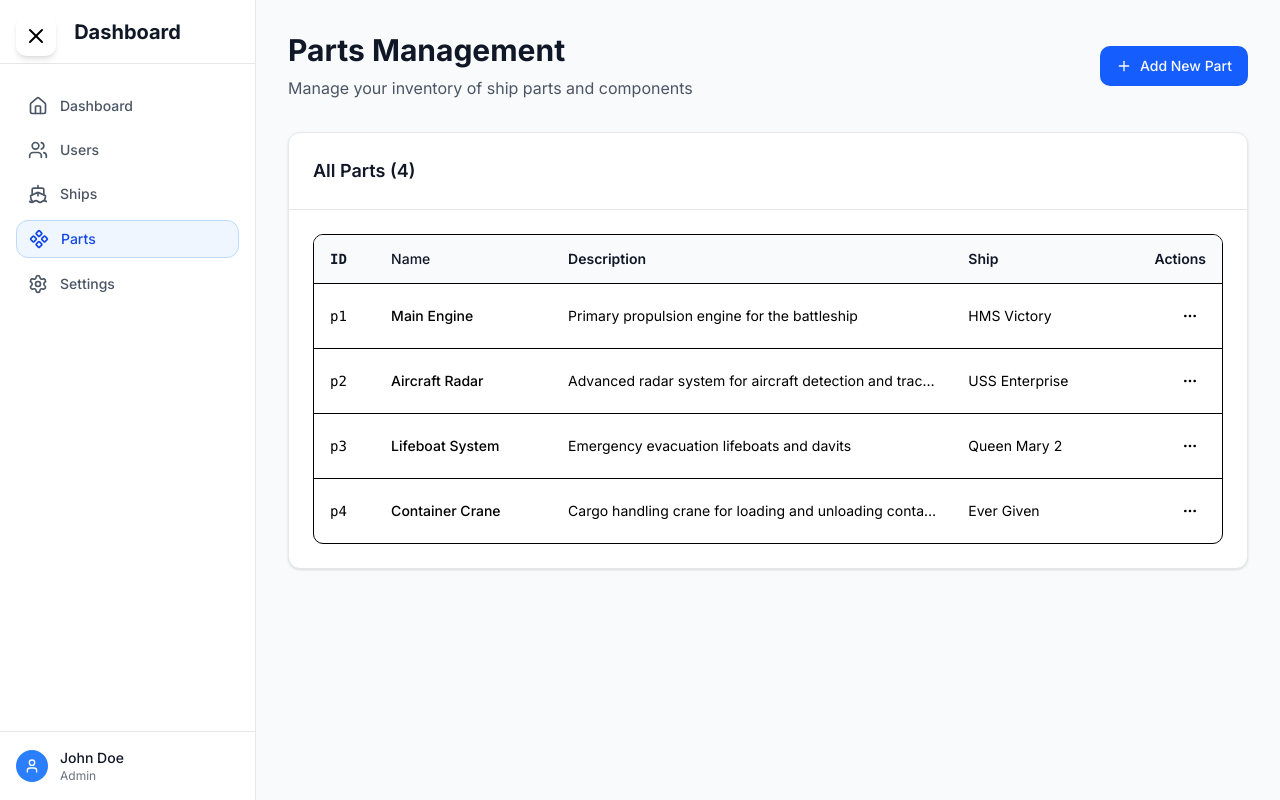
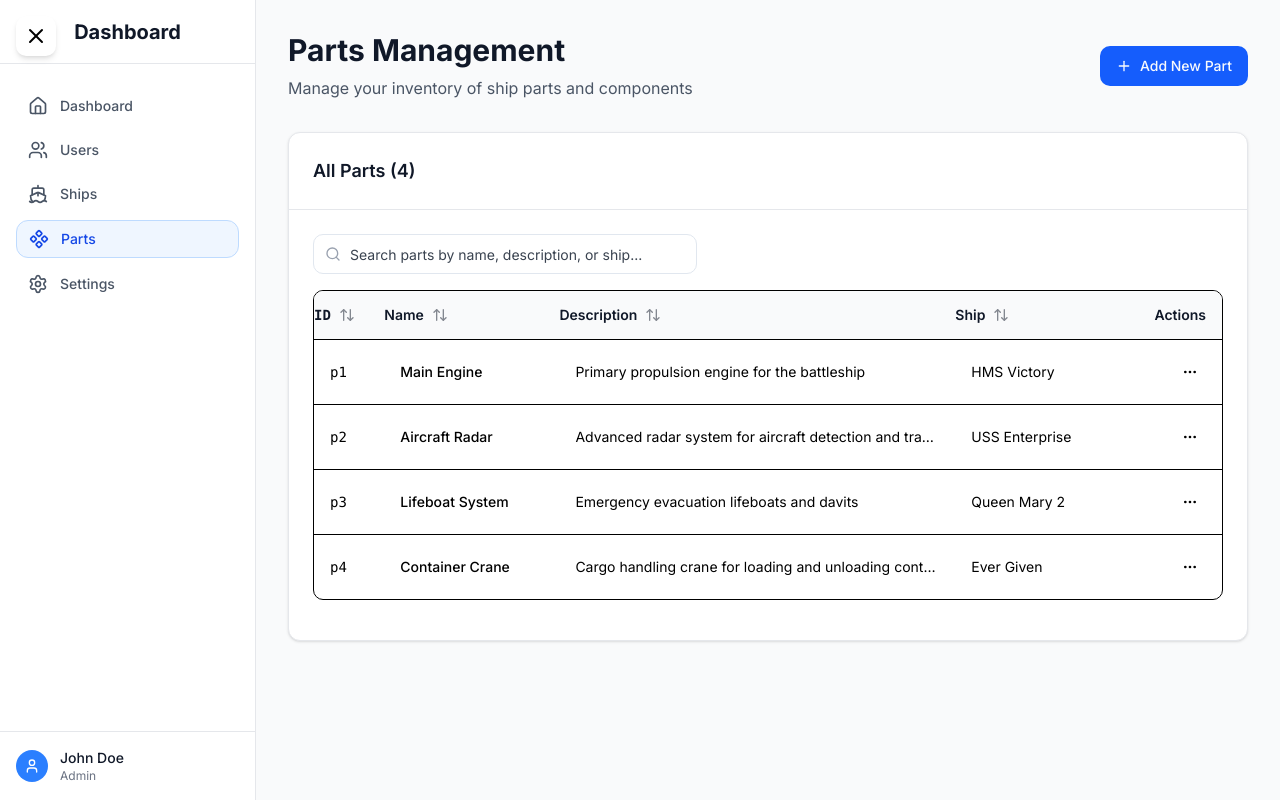
Before and after one commit to JuaisFloresR/naval_project, a Next.js app: page /parts in a window 1280 px wide. Built offline with nearby package versions, Linux system fonts and the light colour scheme.

Commit message:
Add search, sort, and loading skeletons to tables
Enhanced EntityTable with search, sorting, and loading skeleton support. Updated PartsTable and ShipTable to enable column sorting, pass loading state, and customize search placeholders. Added a reusable Skeleton UI component for loading states.

```diff
--- a/src/components/EntityTable.tsx
+++ b/src/components/EntityTable.tsx
@@ -1,8 +1,10 @@
 'use client';
 
-import { useState, ReactNode } from 'react';
+import { useState, useMemo, ReactNode } from 'react';
 import Link from 'next/link';
 import { Button } from '@/components/ui/button';
+import { Input } from '@/components/ui/input';
+import { Skeleton } from '@/components/ui/skeleton';
 import {
   Table,
   TableBody,
@@ -27,7 +29,7 @@ import {
   AlertDialogHeader,
   AlertDialogTitle,
 } from '@/components/ui/alert-dialog';
-import { MoreHorizontal, Edit, Trash2 } from 'lucide-react';
+import { MoreHorizontal, Edit, Trash2, Search, ArrowUpDown, ArrowUp, ArrowDown, X } from 'lucide-react';
 
 // Column configuration for entity tables
 export interface EntityColumnConfig<T> {
@@ -37,6 +39,10 @@ export interface EntityColumnConfig<T> {
   render?: (row: T) => ReactNode;
   /** CSS classes for the cell */
   className?: string;
+  /** Enable sorting for this column (default: true) */
+  sortable?: boolean;
+  /** Custom function to get searchable text from this column */
+  getSearchText?: (row: T) => string;
 }
 
 // Configuration for mobile card fields
@@ -57,8 +63,15 @@ export interface EntityTableProps<T extends { id: string }> {
   entityTypeName: string;
   /** Empty state message */
   emptyMessage: string;
+  /** Show loading skeleton */
+  isLoading?: boolean;
+  /** Placeholder for search input */
+  searchPlaceholder?: string;
   onDelete: (id: string) => void;
 }
+
+type SortField = string | null;
+type SortDirection = 'asc' | 'desc' | null;
 
 export function EntityTable<T extends { id: string }>({
   data,
@@ -68,9 +81,14 @@ export function EntityTable<T extends { id: string }>({
   editBasePath,
   entityTypeName,
   emptyMessage,
+  isLoading = false,
+  searchPlaceholder = 'Search...',
   onDelete,
 }: EntityTableProps<T>) {
   const [deleteId, setDeleteId] = useState<string | null>(null);
+  const [searchTerm, setSearchTerm] = useState('');
+  const [sortField, setSortField] = useState<SortField>(null);
+  const [sortDirection, setSortDirection] = useState<SortDirection>(null);
 
   const handleDeleteConfirm = () => {
     if (deleteId) {
@@ -78,6 +96,95 @@ export function EntityTable<T extends { id: string }>({
       setDeleteId(null);
     }
   };
+
+  const handleSort = (columnKey: string, sortable: boolean = true) => {
+    if (!sortable) return;
+
+    if (sortField === columnKey) {
+      if (sortDirection === 'asc') {
+        setSortDirection('desc');
+      } else if (sortDirection === 'desc') {
+        setSortField(null);
+        setSortDirection(null);
+      } else {
+        setSortDirection('asc');
+      }
+    } else {
+      setSortField(columnKey);
+      setSortDirection('asc');
+    }
+  };
+
+  const getSortIcon = (columnKey: string, sortable: boolean = true) => {
+    if (!sortable) return null;
+    if (sortField !== columnKey) return <ArrowUpDown className="ml-2 h-4 w-4 opacity-50" />;
+    if (sortDirection === 'asc') return <ArrowUp className="ml-2 h-4 w-4" />;
+    if (sortDirection === 'desc') return <ArrowDown className="ml-2 h-4 w-4" />;
+    return <ArrowUpDown className="ml-2 h-4 w-4 opacity-50" />;
+  };
+
+  // Get searchable text for a column
+  const getColumnSearchText = (row: T, column: EntityColumnConfig<T>): string => {
+    if (column.getSearchText) {
+      return column.getSearchText(row);
+    }
+
+    if (column.render) {
+      // For rendered columns, try to extract text from the ReactNode
+      const rendered = column.render(row);
+      if (typeof rendered === 'string') return rendered;
+      if (typeof rendered === 'number') return String(rendered);
+      // For complex renders (like badges), fall back to the raw value
+      const value = (row as Record<string, unknown>)[column.key as string];
+      return value !== null && value !== undefined ? String(value) : '';
+    }
+
+    const value = (row as Record<string, unknown>)[column.key as string];
+    return value !== null && value !== undefined ? String(value) : '';
+  };
+
+  // Filtered and sorted data
+  const processedData = useMemo(() => {
+    let result = [...data];
+
+    // Apply search filter across ALL columns
+    if (searchTerm) {
+      const lowerSearch = searchTerm.toLowerCase();
+      result = result.filter(row => {
+        return columns.some(column => {
+          const searchText = getColumnSearchText(row, column);
+          return searchText.toLowerCase().includes(lowerSearch);
+        });
+      });
+    }
+
+    // Apply sorting
+    if (sortField && sortDirection) {
+      result.sort((a, b) => {
+        const column = columns.find(col => String(col.key) === sortField);
+        if (!column) return 0;
+
+        // Use search text for comparison (includes rendered values)
+        const aText = getColumnSearchText(a, column);
+        const bText = getColumnSearchText(b, column);
+
+        // Try numeric comparison first
+        const aNum = parseFloat(aText);
+        const bNum = parseFloat(bText);
+
+        if (!isNaN(aNum) && !isNaN(bNum)) {
+          return sortDirection === 'asc' ? aNum - bNum : bNum - aNum;
+        }
+
+        // Fall back to string comparison
+        return sortDirection === 'asc'
+          ? aText.localeCompare(bText)
+          : bText.localeCompare(aText);
+      });
+    }
+
+    return result;
+  }, [data, searchTerm, sortField, sortDirection, columns]);
 
   const renderCellValue = (row: T, column: EntityColumnConfig<T>): ReactNode => {
     if (column.render) {
@@ -87,8 +194,91 @@ export function EntityTable<T extends { id: string }>({
     return value !== undefined && value !== null ? String(value) : '';
   };
 
+  // Loading skeleton
+  if (isLoading) {
+    return (
+      <div className="w-full space-y-4">
+        {/* Search skeleton */}
+        <div className="flex items-center gap-2">
+          <Skeleton className="h-10 w-full max-w-sm" />
+        </div>
+
+        {/* Desktop table skeleton */}
+        <div className="hidden md:block">
+          <div className="rounded-md border overflow-hidden">
+            <div className="bg-gray-50 p-4">
+              <div className="flex gap-4">
+                {columns.map((col, i) => (
+                  <Skeleton key={i} className="h-5 flex-1" />
+                ))}
+                <Skeleton className="h-5 w-20" />
+              </div>
+            </div>
+            <div className="p-4 space-y-3">
+              {Array.from({ length: 5 }).map((_, i) => (
+                <div key={i} className="flex gap-4 items-center">
+                  {columns.map((col, j) => (
+                    <Skeleton key={j} className="h-12 flex-1" />
+                  ))}
+                  <Skeleton className="h-12 w-20" />
+                </div>
+              ))}
+            </div>
+          </div>
+        </div>
+
+        {/* Mobile cards skeleton */}
+        <div className="md:hidden space-y-4">
+          {Array.from({ length: 3 }).map((_, i) => (
+            <div key={i} className="bg-white p-4 rounded-lg border border-gray-200">
+              <div className="flex justify-between mb-3">
+                <div className="space-y-2">
+                  <Skeleton className="h-6 w-32" />
+                  <Skeleton className="h-4 w-24" />
+                </div>
+                <Skeleton className="h-8 w-8 rounded" />
+              </div>
+              <div className="space-y-2">
+                <Skeleton className="h-4 w-full" />
+                <Skeleton className="h-4 w-3/4" />
+              </div>
+            </div>
+          ))}
+        </div>
+      </div>
+    );
+  }
+
   return (
-    <div className="w-full">
+    <div className="w-full space-y-4">
+      {/* Search Input */}
+      <div className="flex items-center gap-2">
+        <div className="relative flex-1 max-w-sm">
+          <Search className="absolute left-3 top-1/2 -translate-y-1/2 h-4 w-4 text-gray-400" />
+          <Input
+            placeholder={searchPlaceholder}
+            value={searchTerm}
+            onChange={(e) => setSearchTerm(e.target.value)}
+            className="pl-9 pr-9"
+          />
+          {searchTerm && (
+            <Button
+              variant="ghost"
+              size="sm"
+              onClick={() => setSearchTerm('')}
+              className="absolute right-1 top-1/2 -translate-y-1/2 h-7 w-7 p-0 hover:bg-gray-100"
+            >
+              <X className="h-4 w-4" />
+            </Button>
+          )}
+        </div>
+        {searchTerm && (
+          <span className="text-sm text-gray-500">
+            {processedData.length} result{processedData.length !== 1 ? 's' : ''}
+          </span>
+        )}
+      </div>
+
       {/* Desktop Table View */}
       <div className="hidden md:block">
         <div className="rounded-md border overflow-hidden">
@@ -100,15 +290,26 @@ export function EntityTable<T extends { id: string }>({
                     key={String(column.key)}
                     className={`font-semibold text-gray-900 ${column.className || ''}`}
                   >
-                    {column.header}
+                    {column.sortable !== false ? (
+                      <Button
+                        variant="ghost"
+                        onClick={() => handleSort(String(column.key), column.sortable !== false)}
+                        className="h-auto p-0 font-semibold text-gray-900 hover:bg-transparent -ml-4"
+                      >
+                        {column.header}
+                        {getSortIcon(String(column.key), column.sortable !== false)}
+                      </Button>
+                    ) : (
+                      column.header
+                    )}
                   </TableHead>
                 ))}
                 <TableHead className="text-right font-semibold text-gray-900">Actions</TableHead>
               </TableRow>
             </TableHeader>
             <TableBody>
-              {data.map((row) => (
-                <TableRow key={row.id} className="hover:bg-gray-50 border-b">
+              {processedData.map((row) => (
+                <TableRow key={row.id} className="hover:bg-gray-50 border-b transition-colors">
                   {columns.map((column) => (
                     <TableCell key={String(column.key)} className={column.className}>
                       {renderCellValue(row, column)}
@@ -148,10 +349,10 @@ export function EntityTable<T extends { id: string }>({
 
       {/* Mobile Card View */}
       <div className="md:hidden space-y-4">
-        {data.map((row) => (
+        {processedData.map((row) => (
           <div
             key={row.id}
-            className="bg-white p-4 rounded-lg border border-gray-200 shadow-sm"
+            className="bg-white p-4 rounded-lg border border-gray-200 shadow-sm hover:shadow-md transition-shadow"
           >
             <div className="flex items-start justify-between mb-3">
               <div>
@@ -194,9 +395,17 @@ export function EntityTable<T extends { id: string }>({
         ))}
       </div>
 
-      {data.length === 0 && (
-        <div className="text-center py-12">
-          <p className="text-muted-foreground">{emptyMessage}</p>
+      {processedData.length === 0 && !isLoading && (
+        <div className="text-center py-12 border rounded-lg bg-gray-50">
+          <p className="text-muted-foreground">
+            {searchTerm ? (
+              <>
+                No results found for <span className="font-semibold">&quot;{searchTerm}&quot;</span>
+              </>
+            ) : (
+              emptyMessage
+            )}
+          </p>
         </div>
       )}
 
--- a/src/components/PartsTable.tsx
+++ b/src/components/PartsTable.tsx
@@ -14,6 +14,7 @@ const sampleShips = [
 interface PartsTableProps {
   data: Part[];
   onDelete: (id: string) => void;
+  isLoading?: boolean;
 }
 
 // Function to get ship name by shipId
@@ -27,22 +28,27 @@ const columns: EntityColumnConfig<Part>[] = [
   {
     key: 'id',
     header: 'ID',
-    className: 'font-mono text-sm'
+    className: 'font-mono text-sm',
+    sortable: true
   },
   {
     key: 'name',
     header: 'Name',
-    className: 'font-medium'
+    className: 'font-medium',
+    sortable: true
   },
   {
     key: 'description',
     header: 'Description',
-    className: 'text-sm max-w-xs truncate'
+    className: 'text-sm max-w-xs truncate',
+    sortable: true
   },
   {
     key: 'shipId',
     header: 'Ship',
-    render: (part) => getShipName(part.shipId)
+    render: (part) => getShipName(part.shipId),
+    getSearchText: (part) => getShipName(part.shipId), // Makes ship name searchable!
+    sortable: true
   },
 ];
 
@@ -58,7 +64,7 @@ const mobileFields: MobileFieldConfig<Part>[] = [
   },
 ];
 
-export function PartsTable({ data, onDelete }: PartsTableProps) {
+export function PartsTable({ data, onDelete, isLoading }: PartsTableProps) {
   return (
     <EntityTable<Part>
       data={data}
@@ -68,6 +74,8 @@ export function PartsTable({ data, onDelete }: PartsTableProps) {
       editBasePath="/parts"
       entityTypeName="Part"
       emptyMessage="No parts found. Add some parts to get started!"
+      isLoading={isLoading}
+      searchPlaceholder="Search parts by name, description, or ship..."
       onDelete={onDelete}
     />
   );
--- a/src/components/ShipTable.tsx
+++ b/src/components/ShipTable.tsx
@@ -7,6 +7,7 @@ import { EntityTable, EntityColumnConfig, MobileFieldConfig } from './EntityTabl
 interface ShipTableProps {
   data: Ship[];
   onDelete: (id: string) => void;
+  isLoading?: boolean;
 }
 
 // Helper function for type badge colors
@@ -27,12 +28,14 @@ const columns: EntityColumnConfig<Ship>[] = [
   {
     key: 'id',
     header: 'ID',
-    className: 'font-mono text-sm'
+    className: 'font-mono text-sm',
+    sortable: true
   },
   {
     key: 'name',
     header: 'Name',
-    className: 'font-medium'
+    className: 'font-medium',
+    sortable: true
   },
   {
     key: 'type',
@@ -41,11 +44,13 @@ const columns: EntityColumnConfig<Ship>[] = [
       <Badge className={getTypeColor(ship.type)} variant="secondary">
         {ship.type}
       </Badge>
-    )
+    ),
+    sortable: true
   },
   {
     key: 'yearBuilt',
-    header: 'Year Built'
+    header: 'Year Built',
+    sortable: true
   },
 ];
 
@@ -65,7 +70,7 @@ const mobileFields: MobileFieldConfig<Ship>[] = [
   },
 ];
 
-export function ShipTable({ data, onDelete }: ShipTableProps) {
+export function ShipTable({ data, onDelete, isLoading }: ShipTableProps) {
   return (
     <EntityTable<Ship>
       data={data}
@@ -75,6 +80,8 @@ export function ShipTable({ data, onDelete }: ShipTableProps) {
       editBasePath="/ships"
       entityTypeName="Ship"
       emptyMessage="No ships found. Add some ships to get started!"
+      isLoading={isLoading}
+      searchPlaceholder="Search ships by name, type, or year..."
       onDelete={onDelete}
     />
   );
--- /dev/null
+++ b/src/components/ui/skeleton.tsx
@@ -0,0 +1,14 @@
+import { cn } from "@/lib/utils"
+
+function Skeleton({
+  className,
+  ...props
+}: React.HTMLAttributes<HTMLDivElement>) {
+  return (
+    <div
+      className={cn("animate-pulse rounded-md bg-muted", className)}
+      {...props}
+    />
+  )
+}
+export { Skeleton }
```
